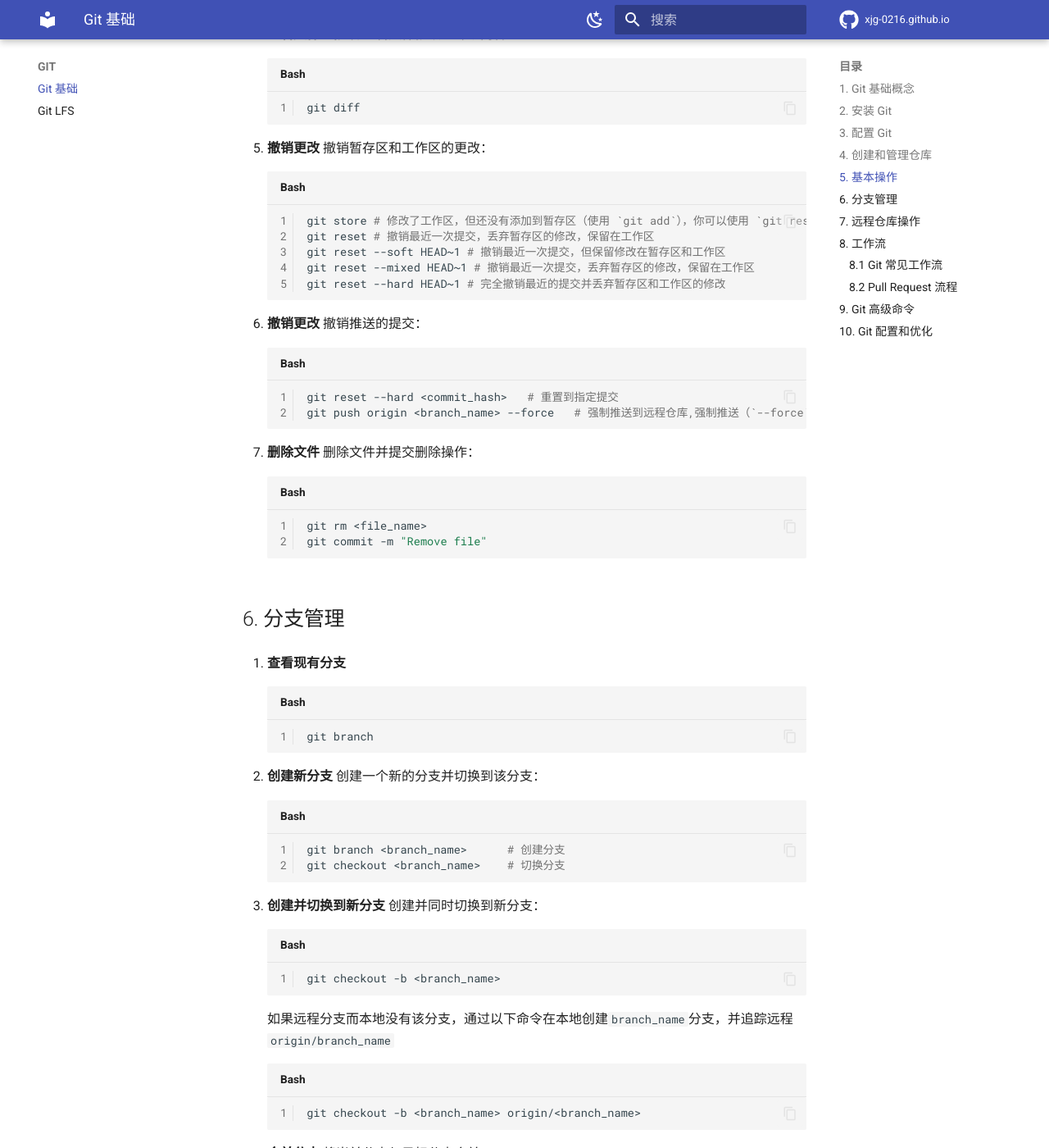
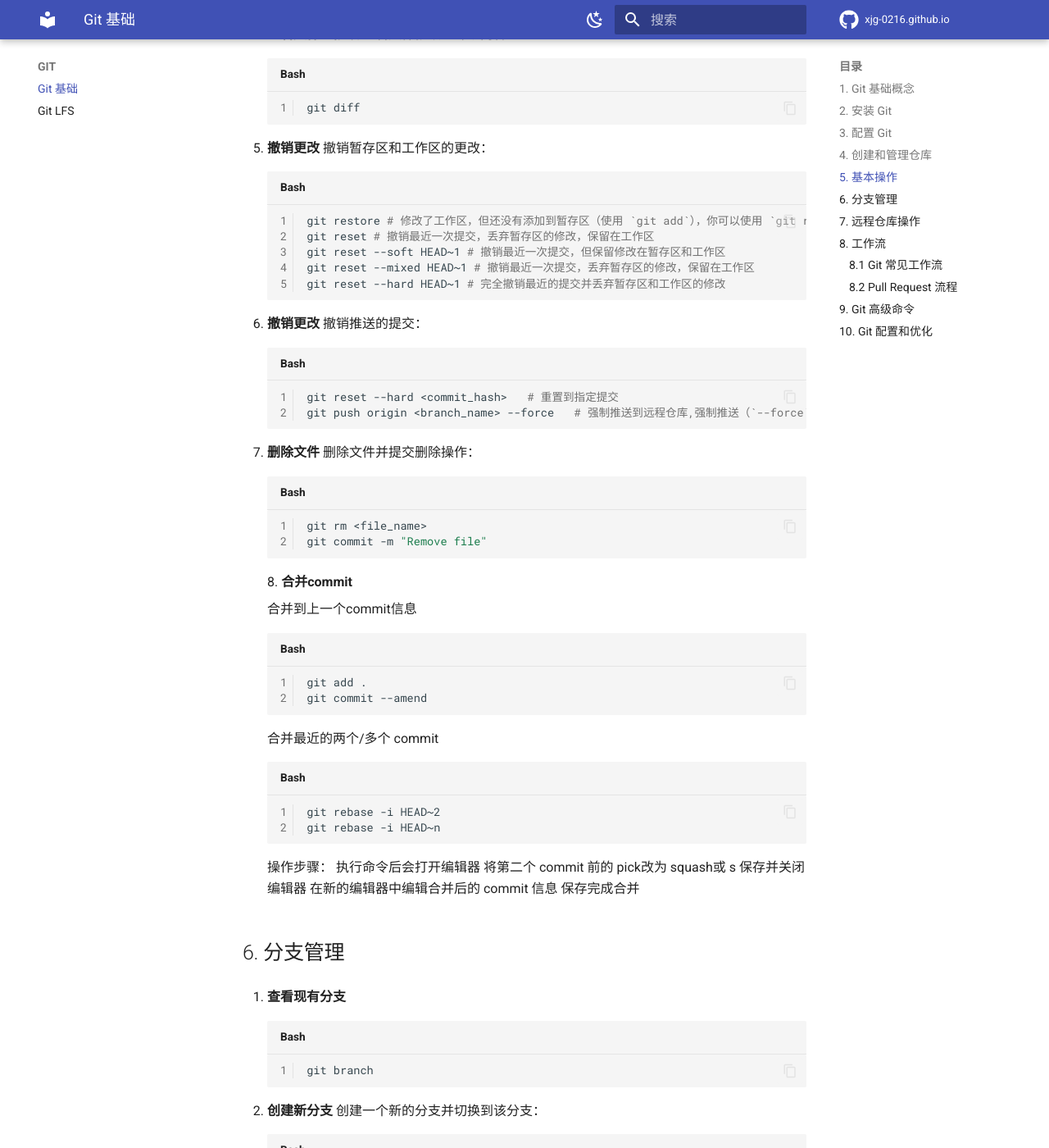
Before and after one commit to Xjg-0216/xjg-0216.github.io, an MkDocs documentation site: the page built from docs/GIT/01-git.md, in a window 1280 px wide and 1400 px high, scrolled down 2706 px. Shown: the whole window at 82% size. Built offline with MkDocs 1.6.1 and Material for MkDocs 9.7.7, drawn with Linux system fonts in a browser that asks for light colours; comment, search, counter and statistics services are not loaded.

Commit message:
feat(git):增加合并commit内容

````diff
--- a/docs/GIT/01-git.md
+++ b/docs/GIT/01-git.md
@@ -108,7 +108,7 @@
 5. **撤销更改** 撤销暂存区和工作区的更改：
 
     ```bash
-    git store # 修改了工作区，但还没有添加到暂存区（使用 `git add`），你可以使用 `git restore` 来恢复文件到最近一次提交的状态
+    git restore # 修改了工作区，但还没有添加到暂存区（使用 `git add`），你可以使用 `git restore` 来恢复文件到最近一次提交的状态
     git reset # 撤销最近一次提交，丢弃暂存区的修改，保留在工作区
     git reset --soft HEAD~1 # 撤销最近一次提交，但保留修改在暂存区和工作区
     git reset --mixed HEAD~1 # 撤销最近一次提交，丢弃暂存区的修改，保留在工作区
@@ -121,12 +121,33 @@
 	git push origin <branch_name> --force   # 强制推送到远程仓库,强制推送（`--force`）会覆盖远程仓库的历史
     ```
 
-1. **删除文件** 删除文件并提交删除操作：
+7. **删除文件** 删除文件并提交删除操作：
 
     ```bash
     git rm <file_name>
     git commit -m "Remove file"
     ```
+8. **合并commit**
+
+    合并到上一个commit信息
+    ```bash
+    git add .
+    git commit --amend
+    ```
+
+
+    合并最近的两个/多个 commit
+    ```bash
+    git rebase -i HEAD~2
+    git rebase -i HEAD~n
+    ```
+    操作步骤：
+    执行命令后会打开编辑器
+    将第二个 commit 前的 pick改为 squash或 s
+    保存并关闭编辑器
+    在新的编辑器中编辑合并后的 commit 信息
+    保存完成合并
+
 
 
 ## 6. 分支管理
````
